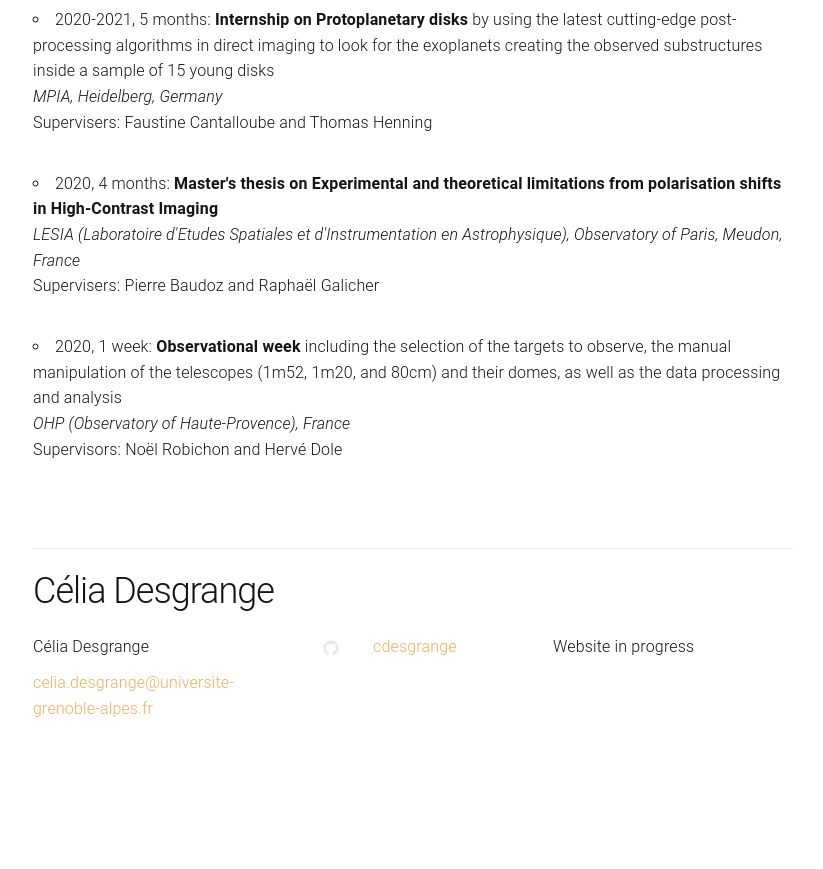
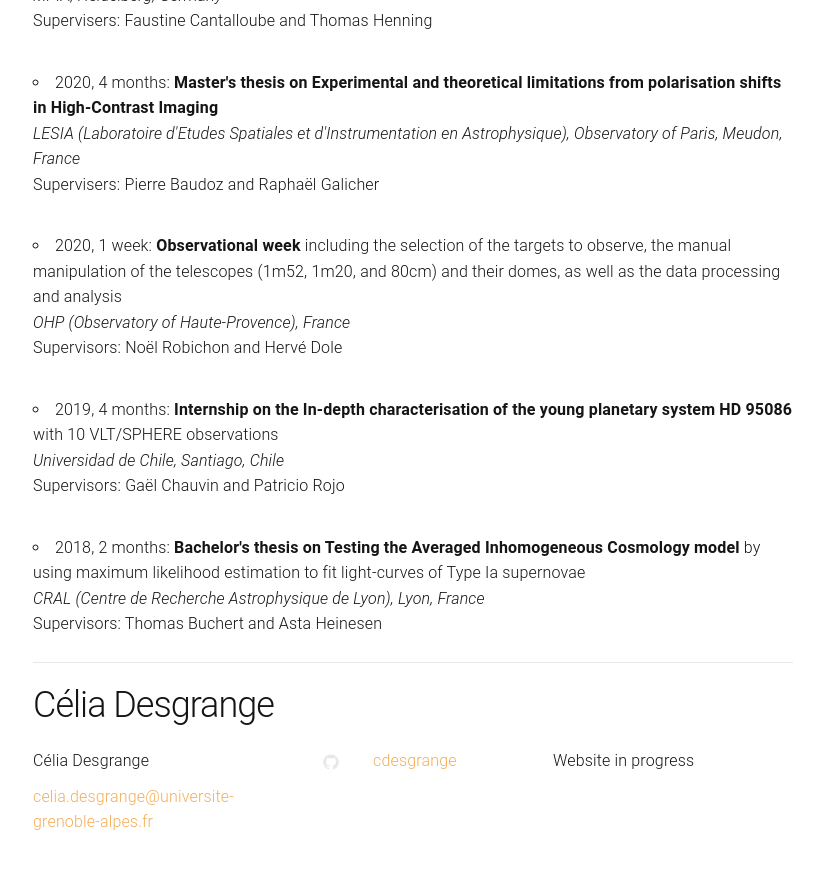
Before and after one commit to cdesgrange/cdesgrange.github.io, a Jekyll site: the page built from resume.md, in a window 1280 px wide and 900 px high, scrolled down 1521 px. Shown: the top 869 px of the window, without its empty margins (227-1050 px from the left). Built offline with Jekyll 4.4.1, drawn with Linux system fonts in a browser that asks for light colours; before the commit the page ends 2307 px from its top, so only the background shows below that.

Commit message:
added the two last items of the Experience section

```diff
--- a/resume.md
+++ b/resume.md
@@ -13,7 +13,6 @@ Download <a href="/Resume_Desgrange_Celia.pdf" target="_blank"> Resume.pdf</a>
 
 <b>Ph. D. entitled 'Path forward discs and exoplanets imaging with SPHERE at VLT: Pushing the limits in its current design and with the SPHERE+ upgrade' </b> <br>
 Co-supervision between the  <i>Institut de Planétologie et d'Astrophysique de Grenoble (IPAG), Grenoble, France* <i> and the  </i>Max-Planck Institute for Astronomy (MPIA), Heidelberg, Germany </i>
-
 <br>
 
 <strong>2017-2021 - Ecole Normale Supérieure (ENS) de Lyon and Observatory of Paris (France)</strong>
@@ -33,7 +32,6 @@ Co-supervision between the  <i>Institut de Planétologie et d'Astrophysique de G
 </ul>
 
 Note: the ENS de Lyon is a top french university part of the "Grandes Écoles": a network of institutions of higher education entrance in France.
-
 <br>
 
 <strong>2015-2017 - Preparatory Class in Kléber High-School (Strasbourg, France)</strong>
@@ -42,7 +40,6 @@ Equivalent to the first and second years of Bachelor in Mathematics, Physics and
 <br>
 Note: The Preparatory Class program (called CPGE in French) corresponds to two years of intensive science-focused courses preparing for the entrance exam to French "Grandes Écoles".
 <br> <br>
-
 
 <h3>Experience </h3>
 
@@ -89,6 +86,22 @@ Note: The Preparatory Class program (called CPGE in French) corresponds to two y
    Supervisors: Noël Robichon and Hervé Dole
  </li>
    <br>
+
+
+ <li> 2019, 4 months: <b>Internship on the In-depth characterisation of the young planetary system HD 95086</b> with 10 VLT/SPHERE observations
+    <br>
+    <i>Universidad de Chile, Santiago, Chile </i>
+    <br>
+    Supervisors: Gaël Chauvin and Patricio Rojo
+ </li>
+    <br>
+
+ <li> 2018, 2 months: <b>Bachelor's thesis on Testing the Averaged Inhomogeneous Cosmology model</b> by using maximum likelihood estimation to fit light-curves of Type Ia supernovae
      <br>
+     <i>CRAL (Centre de Recherche Astrophysique de Lyon), Lyon, France</i>
+     <br>
+     Supervisors: Thomas Buchert and Asta Heinesen
+ </li>
+
 
  </ul>
```
